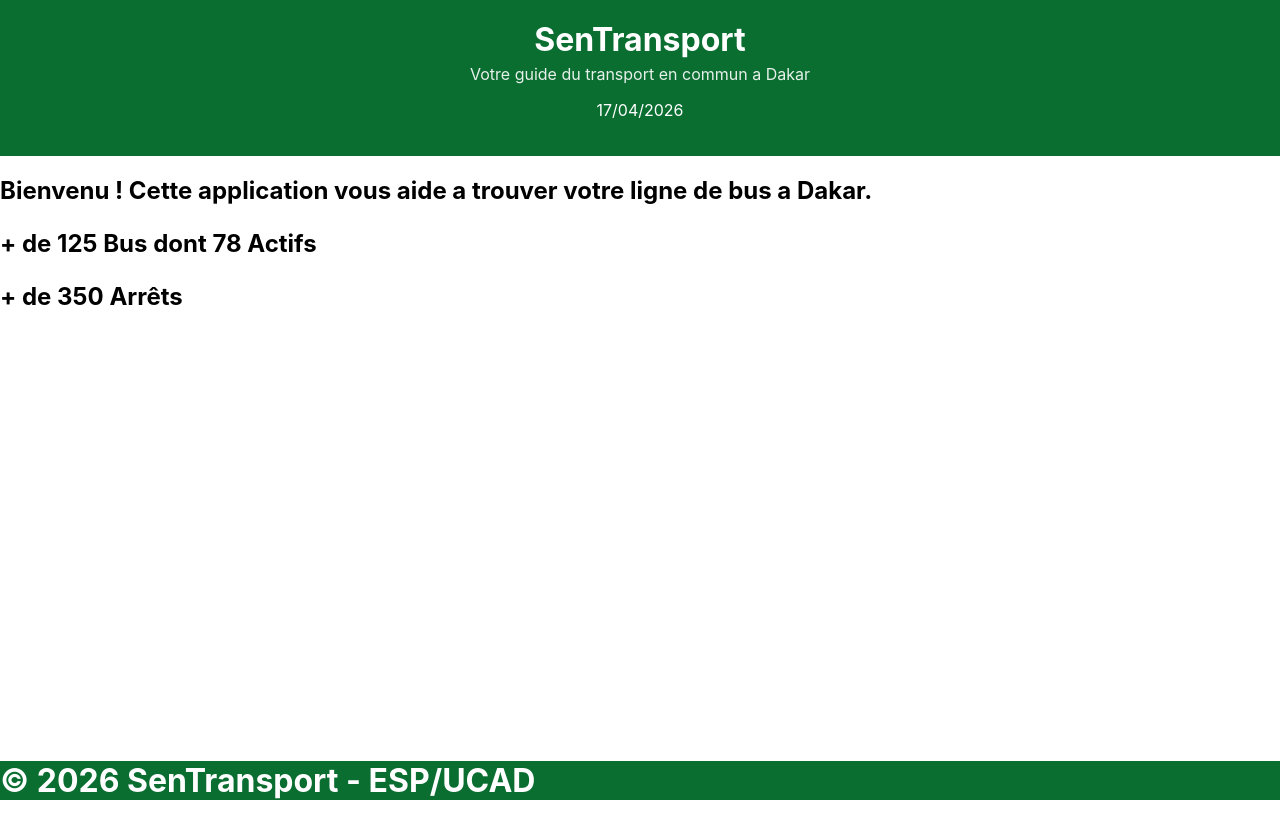
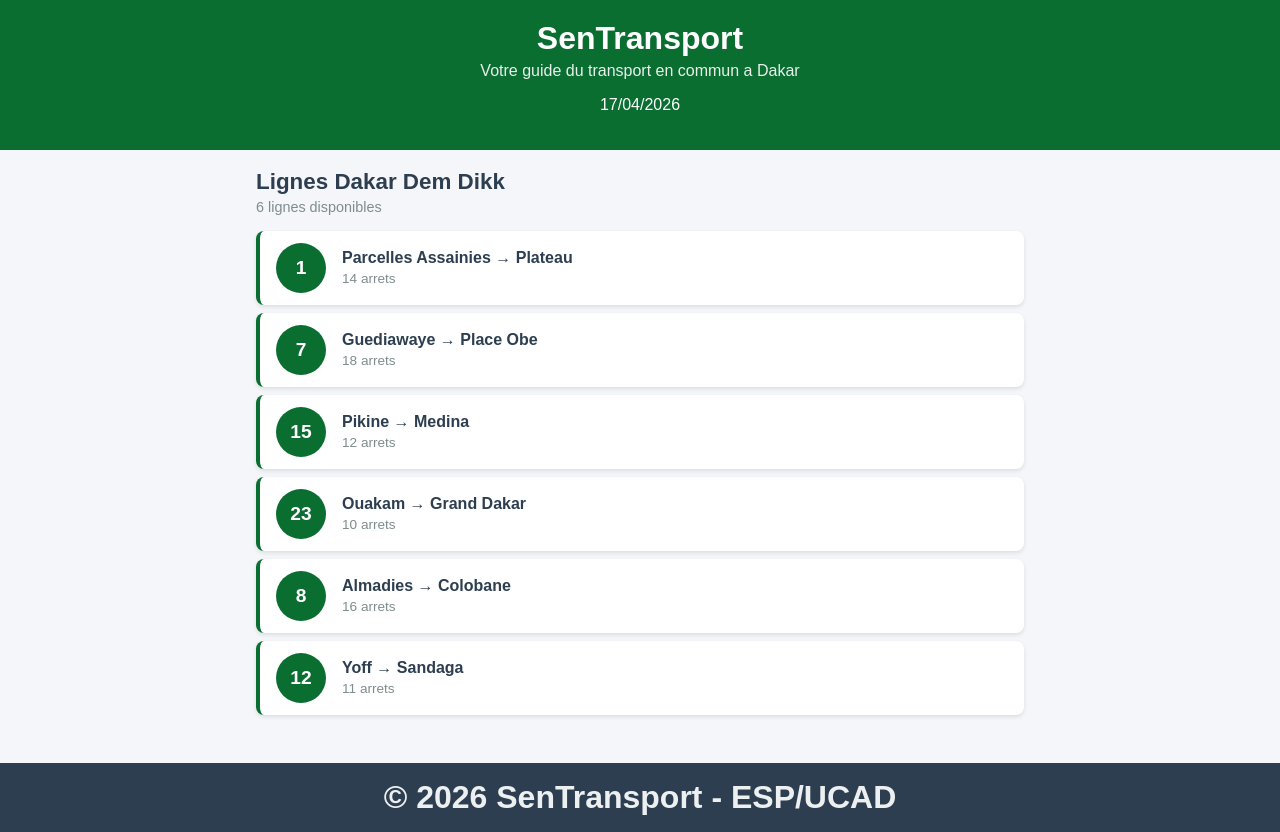
Before and after one commit to Hissein8/sentransport, a React (Create React App) app: page / in a window 1280 px wide. Before the commit the page ends 800 px from the top, so only its background shows below. Built offline with nearby package versions, Linux system fonts and the light colour scheme.

Commit message:
Lab2 : composants statiques LigneBus et ListeLignes

```diff
--- a/src/App.css
+++ b/src/App.css
@@ -1,23 +1,20 @@
-/* .App {
-  font-family : Arial, sans-serif;
-  min-height: 100vh;
+.App {
+font-family: Arial, sans-serif;
+min-height: 100vh;
+background-color: #f5f6fa;
+display: flex;
+flex-direction: column;
 }
-
-
 .contenu {
-  padding: 20px;
-  max-width: 800px;
-  margin: 0 auto;
-} */
-
-
-
-.App {
-  display: flex;
-  flex-direction: column;
-  min-height: 100vh;
+padding: 20 px;
+max-width: 800px;
+margin: 0 auto;
+width: 100%;
+box-sizing: border-box;
+flex: 1;
 }
-
-.contenu {
-  flex: 1;
+@media (max-width: 600px) {
+  .contenu {
+  padding: 12px;
+  }
 }
--- a/src/App.js
+++ b/src/App.js
@@ -2,6 +2,37 @@
 import Header from './Header'
 import Footer from './Footer'
 import Statistiques from './Statistiques'
+import LigneBus from './LigneBus'
+import ListeLignes from './ListeLignes'
+
+function App() {
+  const lignes = [
+{id: 1, numero: "1", depart: "Parcelles Assainies", arrivee: "Plateau", arrets: 14},
+{id: 2, numero: "7", depart: "Guediawaye", arrivee: "Place Obe", arrets: 18},
+{id: 3, numero: "15", depart: "Pikine", arrivee: "Medina", arrets: 12},
+{id: 4, numero: "23", depart: "Ouakam", arrivee: "Grand Dakar", arrets: 10 },
+{id: 5, numero: "8", depart: "Almadies", arrivee: "Colobane", arrets: 16 },
+{id:6, numero: "12", depart: "Yoff", arrivee: "Sandaga", arrets: 11},
+];
+  return (
+    <div className="App">
+
+      <Header />
+
+      <main className='contenu'>
+        <ListeLignes lignes={lignes}/>
+      </main>
+
+      <Footer />
+
+    </div>
+  );
+}
+
+export default App
+
+
+
 
 // function App() {
 //   return (
@@ -11,18 +42,16 @@
 //     </div>
 //   )
 // }
-function App() {
-  return (
-    <div className='App'>
-      <Header />
-      <main className='contenu'>
-      <h2>Bienvenu ! Cette application vous aide a trouver votre ligne de bus a Dakar.</h2>
-      <h2><Statistiques n1={125} n2={78} n3={350}/></h2>
-      </main>
-      <Footer />
-    </div>
+// function App() {
+//   return (
+//     <div className='App'>
+//       <Header />
+//       <main className='contenu'>
+//       <h2>Bienvenu ! Cette application vous aide a trouver votre ligne de bus a Dakar.</h2>
+//       <h2><Statistiques n1={125} n2={78} n3={350}/></h2>
+//       </main>
+//       <Footer />
+//     </div>
 
-  )
-}
-
-export default App
+//   )
+// }
--- a/src/Footer.css
+++ b/src/Footer.css
@@ -1,13 +1,24 @@
+/* .footer {
+    /* background-color: darkgray; */
+    /* margin-bottom: 0px; */
+    /* background-color: #0a6e31; */
+
+    /* color: white; */
+    /* margin-bottom: 0px; */
+/* } */
+
+
 .footer {
-    /* background-color: darkgray; */
-    margin-bottom: 0px;
-    background-color: #0a6e31;
-
-    color: white;
-    margin-bottom: 0px;
+background-color: #2c3e50;
+color: #ecf0f1;
+text-align : center;
+padding: 16px;
+margin-top: 40px;
+font-size: 0.85rem;
 }
 
 .footer-titre {
     margin: 0;
     font-size: 2rem;
+    text-align: center;
 }
--- a/src/Footer.js
+++ b/src/Footer.js
@@ -4,6 +4,7 @@
     return (
         <footer className='footer'>
             <h2 className='footer-titre'> © 2026 SenTransport - ESP/UCAD</h2>
+            {/* <h2 className='footer-titre'> © 2026 SenTransport &mdash; ESP/UCAD</h2> */}
         </footer>
     );
 }
--- /dev/null
+++ b/src/LigneBus.css
@@ -0,0 +1,45 @@
+.ligne-bus {
+display: flex;
+align-items: center;
+padding: 12px 16px;
+margin: 8px 0;
+background-color: #ffffff;
+border-radius: 8px;
+border-left: 4px solid #0a6e31;
+box-shadow: 0 2px 4px rgba(0,0,0,0.1);
+cursor: pointer;
+transition: transform 0.2s, box-shadow 0.2s;
+}
+
+.ligne-bus:hover {
+transform: translateX(4px);
+box-shadow: 0 4px 8px rgba(0,0,0,0.15);
+}
+.ligne-numero {
+background-color: #0a6e31;
+color: white;
+font-weight: bold;
+font-size: 1.2rem;
+width: 50px;
+height: 50px;
+border-radius: 50%;
+display: flex;
+align-items: center;
+justify-content: center;
+margin-right: 16px;
+flex-shrink: 0;
+}
+.ligne-info {
+display: flex;
+flex-direction: column;
+}
+.ligne-trajet {
+font-size: 1rem;
+font-weight: 600;
+color: #2c3e50;
+}
+.ligne-arrets {
+font-size: 0.85rem;
+color: #7f8c8d;
+margin-top: 4px;
+}
--- /dev/null
+++ b/src/LigneBus.js
@@ -0,0 +1,15 @@
+import './LigneBus.css';
+function LigneBus({numero, depart, arrivee, arrets}) {
+return (
+<div className ="ligne-bus">
+<div className ="ligne-numero" >{numero}</div>
+<div className ="ligne-info">
+<span className ="ligne-trajet">
+{depart} &rarr; {arrivee}
+</span>
+<span className ="ligne-arrets">{arrets} arrets </span>
+</div>
+</div>
+);
+}
+export default LigneBus;
--- /dev/null
+++ b/src/ListeLignes.css
@@ -0,0 +1,14 @@
+.liste-lignes {
+padding : 0 16px;
+}
+.liste-titre {
+color: #2c3e50;
+font-size : 1.4rem;
+margin-bottom: 4px;
+}
+.liste-description {
+color: #7f8c8d;
+font-size: 0.9rem;
+margin-top: 0;
+margin-bottom: 16px;
+}
--- /dev/null
+++ b/src/ListeLignes.js
@@ -0,0 +1,16 @@
+import LigneBus from './LigneBus';
+import './ListeLignes.css';
+function ListeLignes ({lignes}) {
+return (
+<div className ="liste-lignes">
+<h2 className ="liste-titre">Lignes Dakar Dem Dikk </h2 >
+<p className ="liste-description ">
+{lignes.length} lignes disponibles
+</p>
+{lignes.map(ligne => (
+<LigneBus key ={ligne.id} numero ={ligne.numero } depart ={ligne.depart } arrivee ={ligne.arrivee} arrets ={ligne.arrets}/>
+))}
+</div>
+);
+}
+export default ListeLignes;
```
